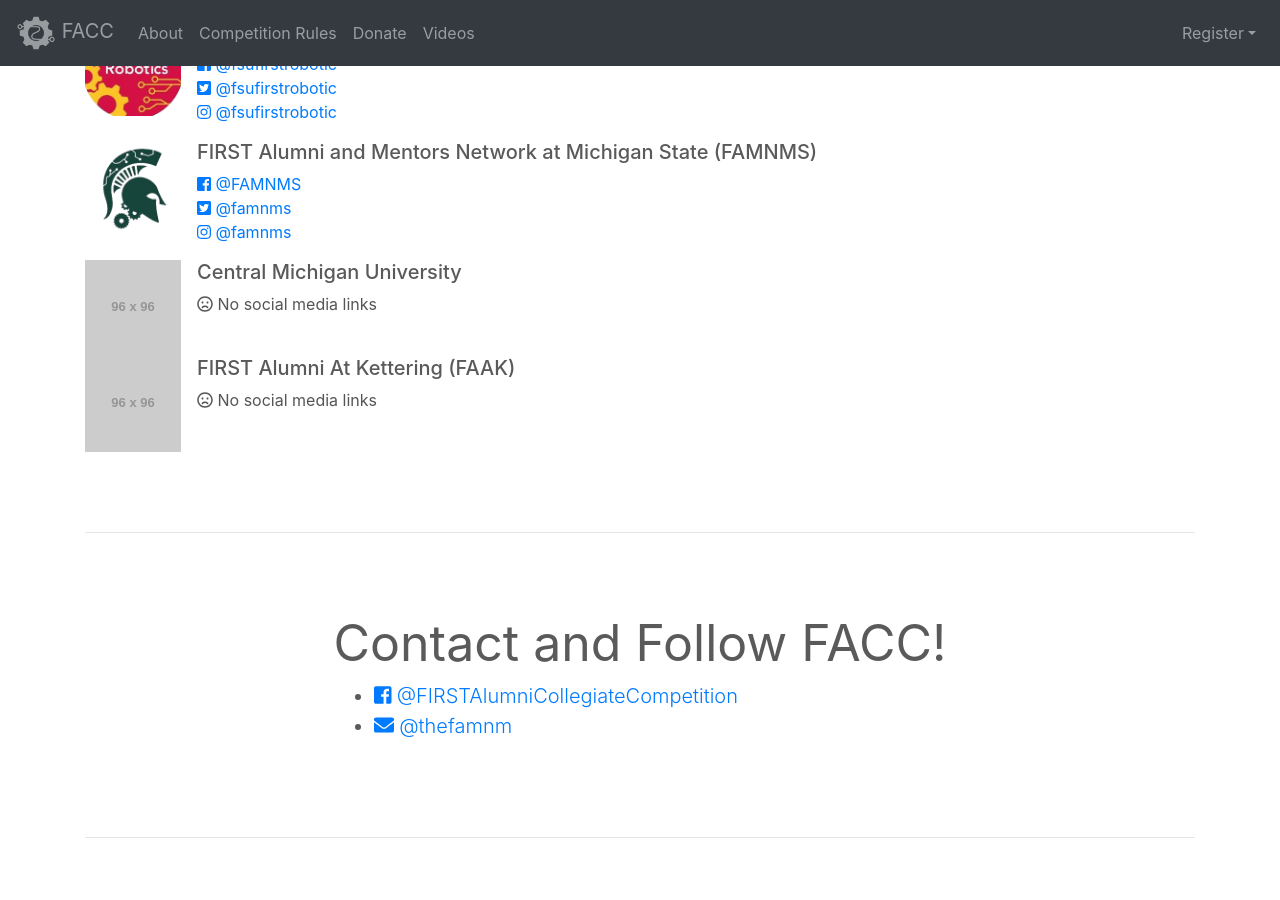
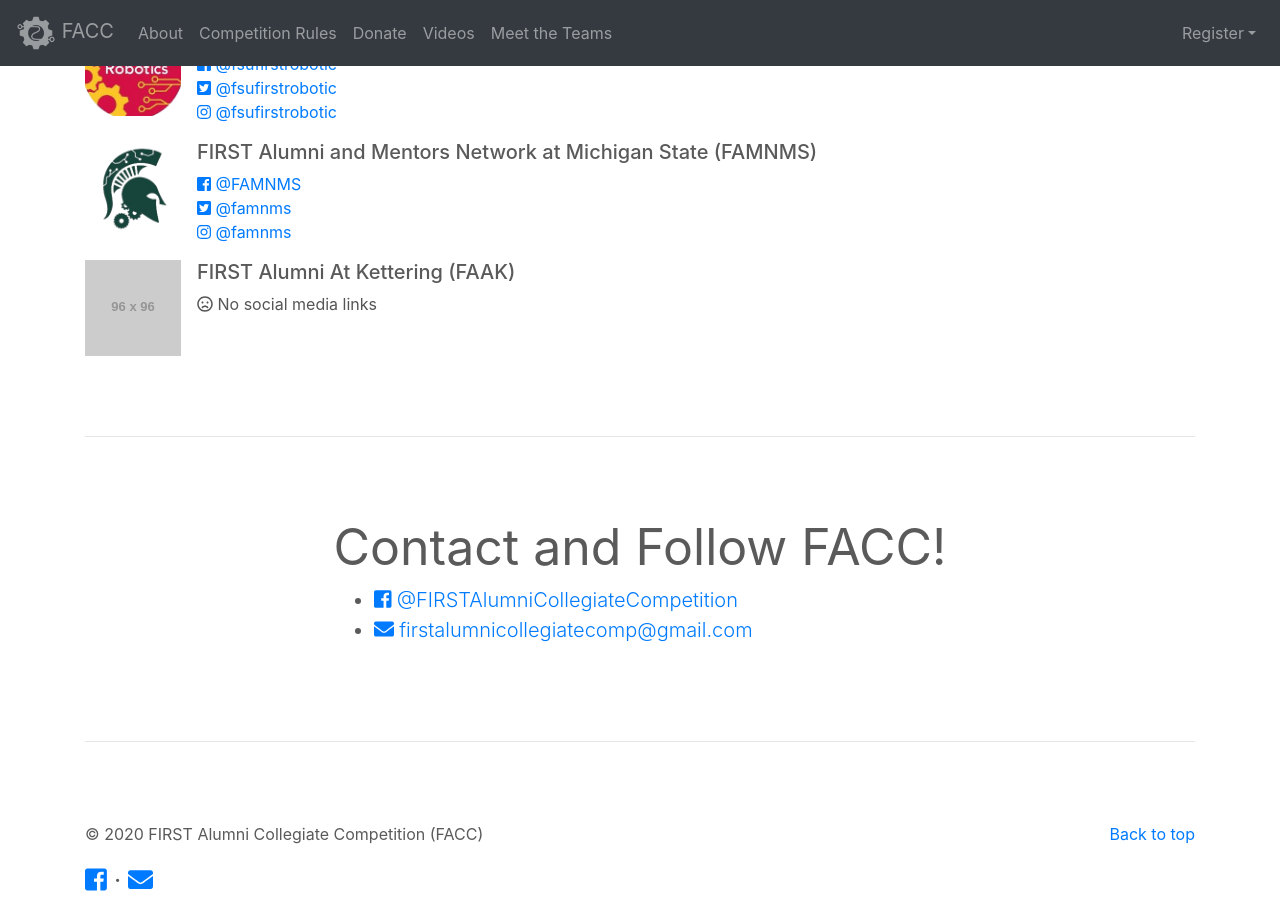
Before and after one commit to FAMNM/facc-website, a Jekyll site: the page built from about.html, in a window 1280 px wide and 900 px high, scrolled down 1275 px. Built offline with Jekyll 4.4.1, drawn with Linux system fonts in a browser that asks for light colours; nearby versions of some CDN libraries; some of the changed text lies outside the part shown.

Commit message:
Fix email links & start team details page

```diff
--- a/_includes/footer.html
+++ b/_includes/footer.html
@@ -1,6 +1,14 @@
       <!-- FOOTER -->
       <footer class="container">
         <p class="float-right"><a href="#">Back to top</a></p>
-        <p>&copy; 2018 {{ site.title }}</p>
-        <p class="footer-links"><a href="https://www.facebook.com/FIRSTAlumniCollegiateCompetition/"><span class="fab fa-facebook-square"></span></a> &middot; <a href="mailto:firstcollegiatecomp@gmail.com"><span class="fas fa-envelope"></span></a></p>
+        <p>&copy; 2020 {{ site.title }}</p>
+        <p class="footer-links">
+            <a href="https://www.facebook.com/FIRSTAlumniCollegiateCompetition/">
+                <span class="fab fa-facebook-square"></span>
+            </a>
+            &middot;
+            <a href="mailto:firstalumnicollegiatecomp@gmail.com">
+                <span class="fas fa-envelope"></span>
+            </a>
+        </p>
       </footer>
--- a/_includes/navbar.html
+++ b/_includes/navbar.html
@@ -20,6 +20,9 @@
             <li class="nav-item">
               <a class="nav-link" href="{{ site.url }}/{{ site.baseurl }}/media">Videos</a>
             </li>
+            <li class="nav-item">
+              <a class="nav-link" href="{{ site.url }}/{{ site.baseurl }}/teams">Meet the Teams</a>
+            </li>
           </ul>
           <ul class="navbar-nav mt-2 mt-md-0">
             <li class="nav-item dropdown">
--- a/about.html
+++ b/about.html
@@ -93,15 +93,6 @@
                 </div>
             </div>
             <div class="media">
-                <img class="mr-3" src="https://via.placeholder.com/96x96" alt="Central Michigan University"/>
-                <div class="media-body">
-                    <h5 class="mt-0">Central Michigan University</h4>
-                    <ul>
-                        <li style="color: #555555;"><i class="far fa-frown"></i> No social media links</li>
-                    </ul>
-                </div>
-            </div>
-            <div class="media">
                 <img class="mr-3" src="https://via.placeholder.com/96x96" alt="FAAK"/>
                 <div class="media-body">
                     <h5 class="mt-0">FIRST Alumni At Kettering (FAAK)</h4>
@@ -120,7 +111,7 @@
                   <h2>Contact and Follow FACC!</h2>
                   <ul class="lead">
                     <li><a href="https://www.facebook.com/FIRSTAlumniCollegiateCompetition/" target="_blank"><i class="fab fa-facebook-square"></i> @FIRSTAlumniCollegiateCompetition</a></li>
-                    <li><a href="mailto:firstcollegiatecomp@gmail.com" target="_blank"><i class="fas fa-envelope"></i> @thefamnm</a></li>
+                    <li><a href="mailto:firstalumnicollegiatecomp@gmail.com" target="_blank"><i class="fas fa-envelope"></i> firstalumnicollegiatecomp@gmail.com</a></li>
                   </ul>
               </div>
             </div>
```
Also changed, not shown: teams.html (added, +128 -0 lines).
